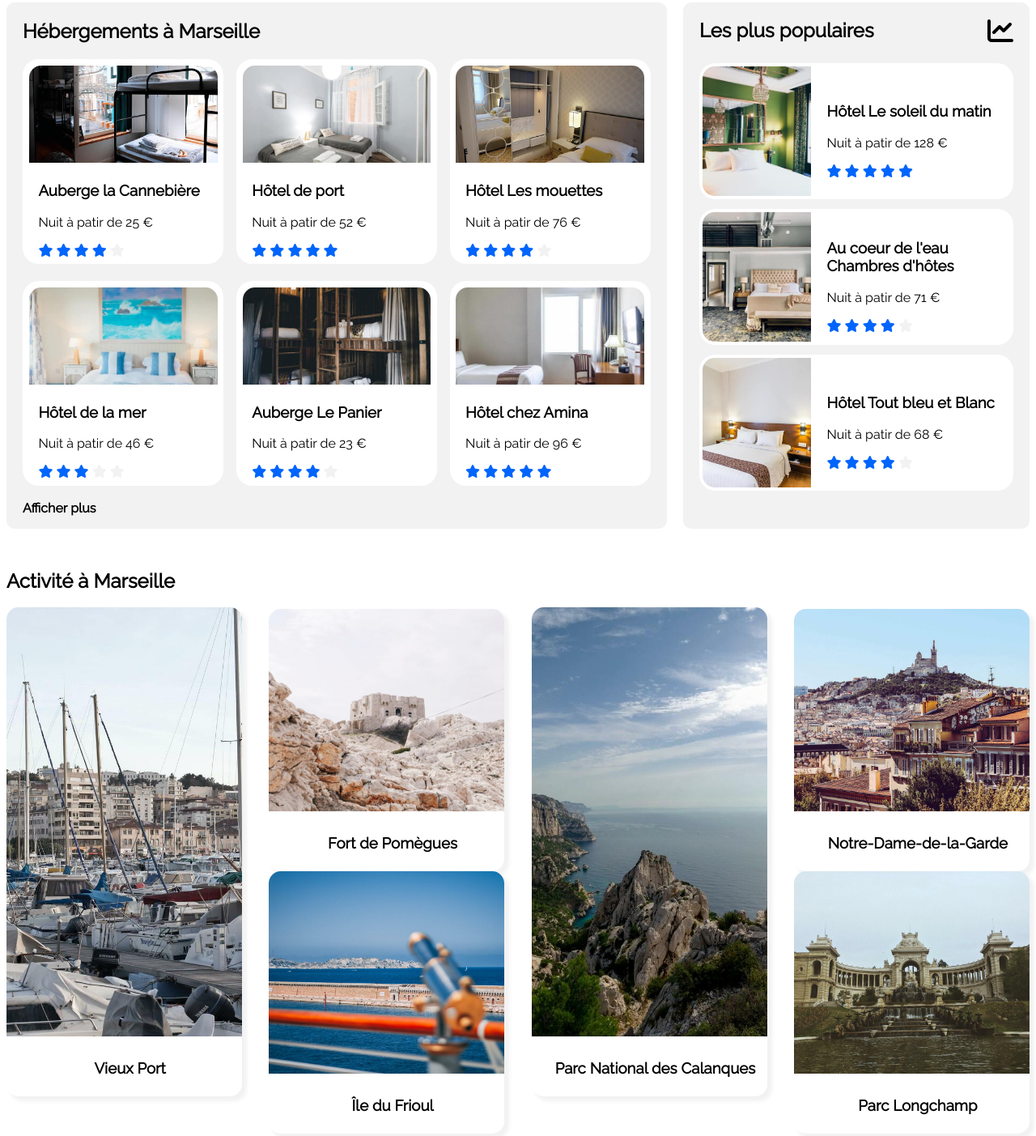
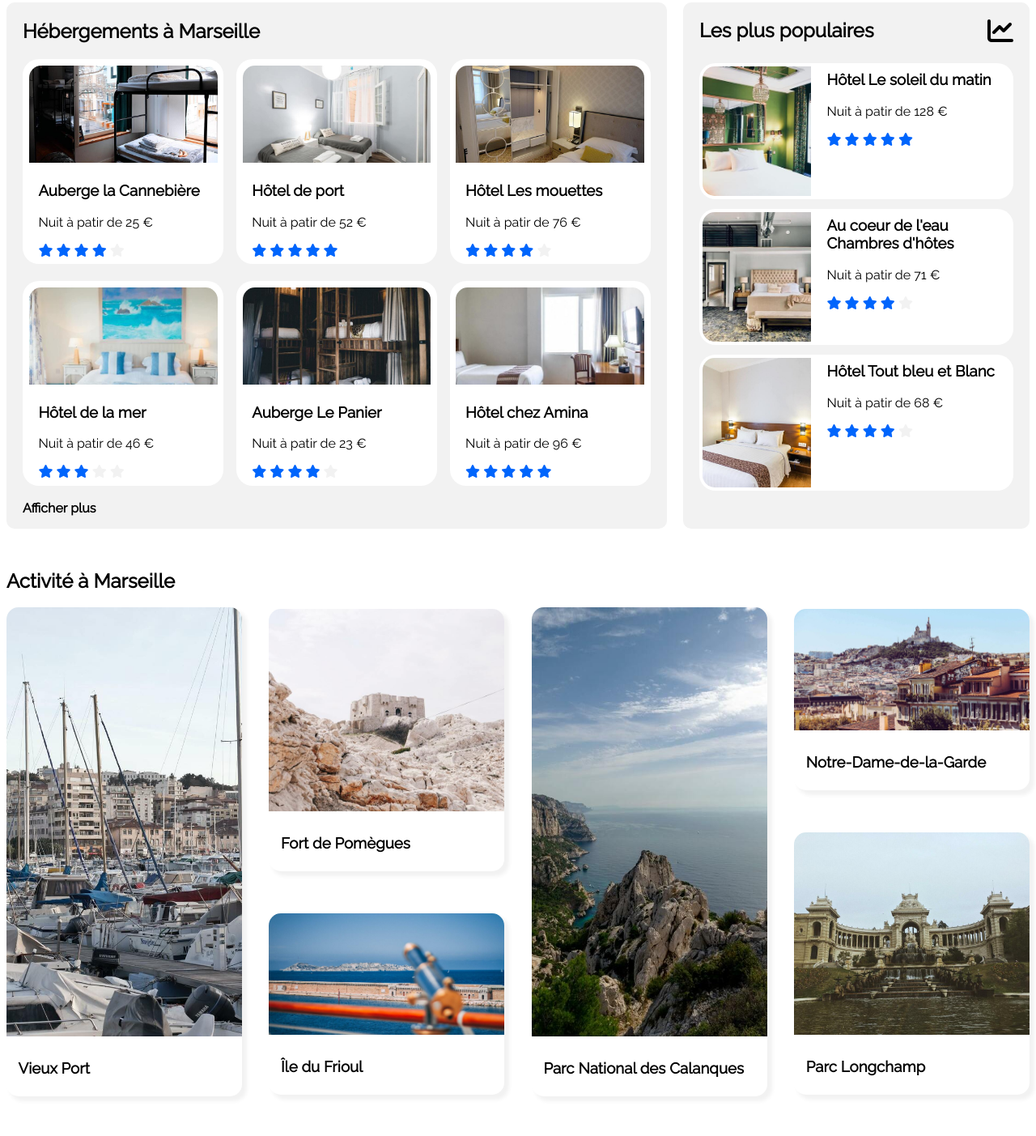
Before and after one commit to megumiR/MegumiRENAUXSHONO_2_24062021, a plain HTML site: page index.html in a window 1280 px wide. Shown: the part 461-1864 px from the top of the page at 81% size. Drawn offline with Linux system fonts and the light colour scheme.

Commit message:
change des taille d image d activite

```diff
--- a/index.html
+++ b/index.html
@@ -263,7 +263,7 @@
                     <div><i class="fas fa-chart-line fa-2x"></i></div>
                 </div>
                 <div class="blockPopular12 flexColumnAround">
-                    <div class="flexCentre cardPopular">
+                    <div class="flex cardPopular">
                         <div class="imgPop">
                             <a href="images/hebergements/1_xlarge/emile-guillemot-Bj_rcSC5XfE-unsplash">
                                 <img
@@ -277,7 +277,7 @@
                             <a href="#">
                                 <h3>Hôtel Le soleil du matin</h3>
                                 <p>Nuit à patir de 128 €</p>
-                                <div>
+                                <div class="ratingSize">
                                     <i class="fas fa-star colorBlue"></i>
                                     <i class="fas fa-star colorBlue"></i>
                                     <i class="fas fa-star colorBlue"></i>
@@ -287,7 +287,7 @@
                             </a>
                         </div>
                     </div>
-                    <div class="flexCentre cardPopular">
+                    <div class="flex cardPopular">
                         <div class="imgPop">
                             <a href="images/hebergements/1_xlarge/aw-creative-VGs8z60yT2c-unsplash.jpg">
                                 <img
@@ -299,9 +299,9 @@
                         </div>
                         <div class="cardDetailPopular">
                             <a href="#">
-                                <h3>Au coeur de l'eau Chambres d'hôtes</h3>
+                                <h3 class="smallerLettersize">Au coeur de l'eau Chambres d'hôtes</h3>
                                 <p>Nuit à patir de 71 €</p>
-                                <div>
+                                <div class="ratingSize">
                                     <i class="fas fa-star colorBlue"></i>
                                     <i class="fas fa-star colorBlue"></i>
                                     <i class="fas fa-star colorBlue"></i>
@@ -311,7 +311,7 @@
                             </a>
                         </div>
                     </div>
-                    <div class="flexCentre cardPopular">
+                    <div class="flex cardPopular">
                         <div class="imgPop">
                             <a href="images/hebergements/1_xlarge/febrian-zakaria-sjvU0THccQA-unsplash.jpg">
                                 <img
@@ -325,7 +325,7 @@
                             <a href="#">
                                 <h3>Hôtel Tout bleu et Blanc</h3>
                                 <p>Nuit à patir de 68 €</p>
-                                <div>
+                                <div class="ratingSize">
                                     <i class="fas fa-star colorBlue"></i>
                                     <i class="fas fa-star colorBlue"></i>
                                     <i class="fas fa-star colorBlue"></i>
@@ -351,7 +351,7 @@
                         />
                     </div>
                     <div class="titleActivity titleHeight">
-                        <h3><a href="#">Vieux Port</a></h3>
+                        <h3>Vieux Port</h3>
                     </div>
                 </div>
 
@@ -361,11 +361,11 @@
                             <img
                             src="images/activites/3_medium/paul-hermann-QFTrLdQIRhI-unsplash.jpg"
                             alt="imgActivity-fort-de-pomegues"
-                            class="imgActivity2356"
+                            class="imgActivity26"
                             />
                         </div>
                         <div class="titleActivity titleHeight">
-                            <h3><a href="#">Fort de Pomègues</a></h3>
+                            <h3>Fort de Pomègues</h3>
                         </div>
                     </div>
 
@@ -374,11 +374,11 @@
                             <img
                             src="images/activites/3_medium/kevin-hikari-rV_Qd1l-VXg-unsplash.jpg"
                             alt="imgActivity-ile-du-frioul"
-                            class="imgActivity2356"
+                            class="imgActivity35"
                             />
                         </div>
                         <div class="titleActivity titleHeight">
-                            <h3><a href="#">Île du Frioul</a></h3>
+                            <h3>Île du Frioul</h3>
                         </div>
                     </div>
                 </div>
@@ -392,7 +392,7 @@
                         />
                     </div>
                     <div class="titleActivity titleHeight">
-                        <h3><a href="#">Parc National des Calanques</a></h3>
+                        <h3>Parc National des Calanques</h3>
                     </div>
                 </div>
                 <div class="blockActivity2356 flexColumnBetween">
@@ -401,11 +401,11 @@
                             <img
                             src="images/activites/3_medium/florian-wehde-xW9e8gdotxI-unsplash.jpg"
                             alt="imgActivity-notre-dame"
-                            class="imgActivity2356"
+                            class="imgActivity35"
                             />
                         </div>
                         <div class="titleActivity titleHeight">
-                            <h3><a href="#">Notre-Dame-de-la-Garde</a></h3>
+                            <h3>Notre-Dame-de-la-Garde</h3>
                         </div>
                     </div>
 
@@ -414,11 +414,11 @@
                             <img
                             src="images/activites/3_medium/lena-paulin-wH2-EJoDcV0-unsplash.jpg"
                             alt="imgActivity-parc-longchamp"
-                            class="imgActivity2356"
+                            class="imgActivity26"
                             />
                         </div>
                         <div class="titleActivity titleHeight">
-                            <h3><a href="#">Parc Longchamp</a></h3>
+                            <h3>Parc Longchamp</h3>
                         </div>
                     </div>
                 </div>
--- a/style.css
+++ b/style.css
@@ -33,9 +33,10 @@ html,body{
     display: flex;
     flex-direction: column;
     justify-content: space-between;
-
 }
-
+.flex{
+    display: flex;
+}
 
 .decorationNone
 {
@@ -174,6 +175,7 @@ html,body{
     color: #0065FC;
     font-weight: bold;
     font-size: larger;
+    cursor: pointer;
 }
 .filterText{
     height: 50px;
@@ -280,6 +282,8 @@ section a{
 .cardDetailPopular{
     width: 60%;
     padding-left: 5%;
+    display: flex;
+    flex-direction: column;
 }
 .imgPop{
     width: 35%;
@@ -297,23 +301,15 @@ section a{
     width: 35%;
     height: 160px;
     border-radius: 15px 0 0 15px;
+}*/
+.ratingSize{
+    margin-top: auto;
 }
-.imgPopular2{
-    background-image: url(images/hebergements/4_small/aw-creative-VGs8z60yT2c-unsplash.jpg);
-    background-size: cover;
-    background-position: center;
-    width: 35%;
-    height: 160px;
-    border-radius: 15px 0 0 15px;
+.cardDetailPopular h3{
+    margin-block-start: 5px;
 }
-.imgPopular3{
-    background-image: url(images/hebergements/4_small/febrian-zakaria-sjvU0THccQA-unsplash.jpg);
-    background-size: cover;
-    background-position: center;
-    width: 35%;
-    height: 160px;
-    border-radius: 15px 0 0 15px;
-}
+
+
 /*Activity*/
 
 .Activity{
@@ -354,7 +350,7 @@ section a{
 }
 .titleActivity{
     display: flex;
-    justify-content: center;
+
     align-items: center;
     padding-left: 5%;
     width: 95%;
@@ -369,10 +365,16 @@ section a{
     height: 530px;
     border-radius: 15px 15px 0 0;
 }
-.imgActivity2356{
+.imgActivity26{
     object-fit: cover;
     width: 100%;
     height: 250px;
+    border-radius: 15px 15px 0 0;
+}
+.imgActivity35{
+    object-fit: cover;
+    width: 100%;
+    height: 150px;
     border-radius: 15px 15px 0 0;
 }/*
 .imagActivity1{
@@ -571,7 +573,6 @@ section a{
     }
     .cardDetailHebergement{
         height: 60px;
-        font-size: smaller; /*maybe remove*/
         line-height: 0.3;
         margin-top: -3px;
     }
@@ -609,7 +610,7 @@ section a{
     .cardActivity2356{
         margin-bottom: 25px;
     }
-    .imgActivity14, .imgActivity2356
+    .imgActivity14, .imgActivity35, .imgActivity26
     {
         height: 140px;
     }
@@ -642,7 +643,13 @@ section a{
     .sizePopular, .sizeHebergement{
         height: 700px;
     }
-
+    .smallerLettersize
+    {
+        font-size: 1em;
+    }
+    .ratingSize{
+        font-size: 70%;
+    }
 /*To add 'min-height' for cards works too*/
 
 }
```
